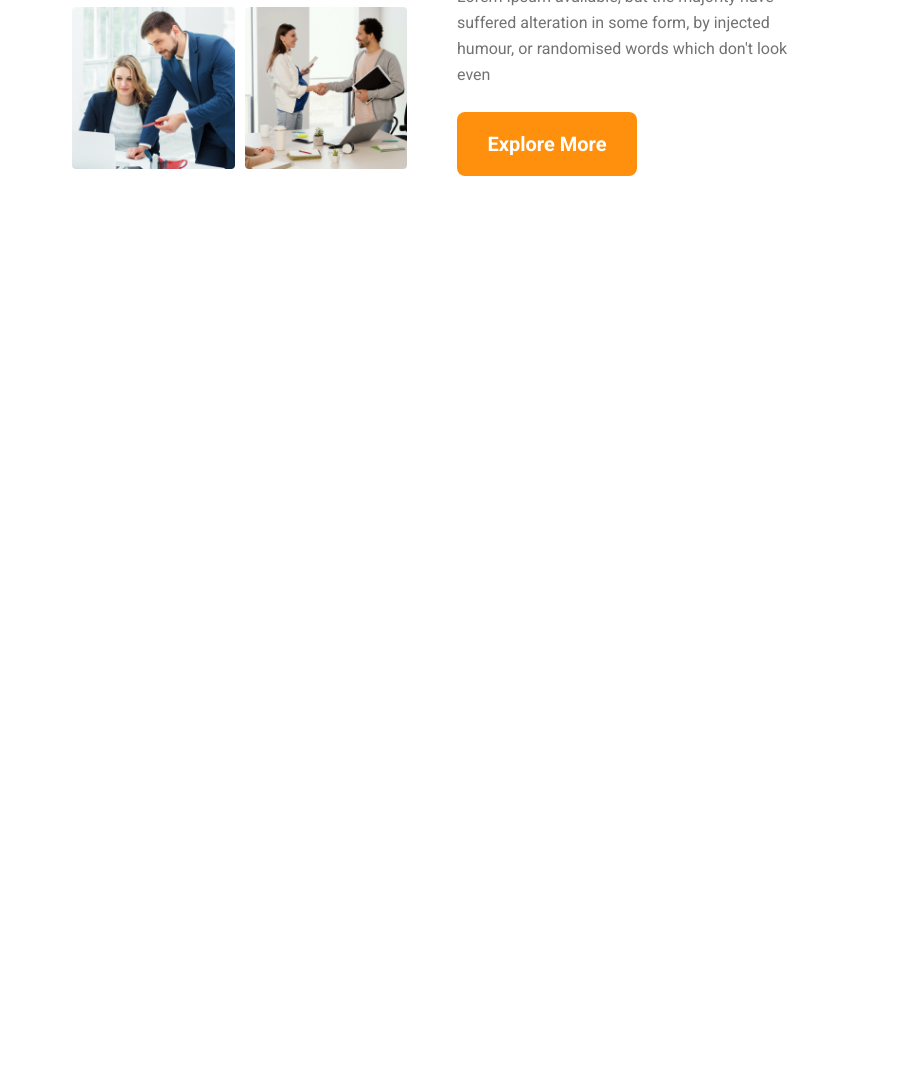
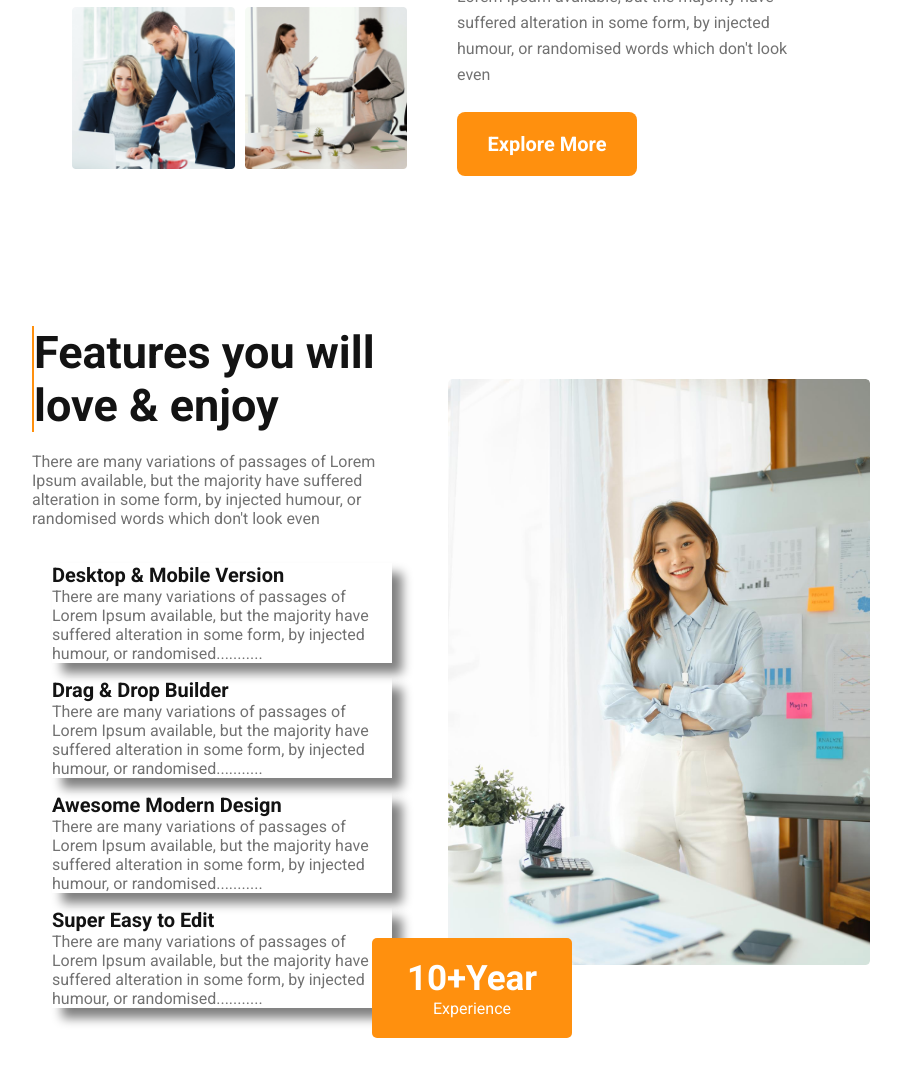
Before and after one commit to eduinfonet/responsive-architect-website, a plain HTML site: page index.html in a window 1280 px wide. Shown: the part 1150-2226 px from the top of the page, without its empty margins (208-1109 px from the left). Before the commit the page ends 1376 px from the top, so only its background shows below. Drawn offline with Linux system fonts and the light colour scheme.

Commit message:
love and enjoy section done

```diff
--- a/assets/css/style.css
+++ b/assets/css/style.css
@@ -129,6 +129,82 @@ nav > ul > li > a {
   font-weight: 700;
 }
 
+/* love and enjoy section */
+
+.enjoy {
+  max-width: 1920px;
+  padding: 0px 240px;
+  margin: 150px auto;
+  position: relative;
+}
+.enjoy-container {
+  display: flex;
+  align-items: center;
+  justify-content: space-between;
+  gap: 50px;
+}
+.enjoy-text {
+  width: 45%;
+  padding-right: 20;
+}
+
+.enjoy-title {
+  width: 468px;
+  color: #131313;
+  font-size: 45px;
+  font-weight: 700;
+  padding-right: 50px;
+  border-left: 2px solid #ff900e;
+}
+.enjoy-description {
+  color: #727272;
+  font-size: 16px;
+  font-weight: 400;
+  padding: 20px 0;
+}
+.enjoy-img {
+  width: 48%;
+}
+.enjoy-img img {
+  width: 110%;
+}
+.enjoy-elements {
+  margin-left: 20px;
+}
+.enjoy-shadow {
+  box-shadow: 10px 10px 10px gray;
+  margin: 15px 0;
+}
+.enjoy-shadow h3 {
+  color: #131313;
+  font-size: 20px;
+  font-weight: 600;
+}
+.enjoy-shadow p {
+  color: #727272;
+  font-size: 16px;
+  font-weight: 400;
+}
+
+.experience {
+  display: flex;
+  align-items: center;
+  justify-content: center;
+  flex-direction: column;
+  background-color: #ff900e;
+  width: 200px;
+  height: 100px;
+  border-radius: 5px;
+  color: #fff;
+  position: absolute;
+  right: 500px;
+  bottom: -15px;
+}
+.experience h1 {
+  color: #fff;
+  font-size: 35px;
+  font-weight: 700;
+}
 /* responsive style */
 /* mobile devices */
 @media screen and (max-width: 576px) {
--- a/index.html
+++ b/index.html
@@ -57,6 +57,60 @@
           </div>
         </div>
       </section>
+      <!-- love and enjoy section -->
+      <section class="enjoy">
+        <div class="enjoy-container">
+          <div class="enjoy-text">
+            <h1 class="enjoy-title">Features you will love & enjoy</h1>
+            <p class="enjoy-description">
+              There are many variations of passages of Lorem Ipsum available,
+              but the majority have suffered alteration in some form, by
+              injected humour, or randomised words which don't look even
+            </p>
+            <div class="enjoy-elements">
+              <div class="enjoy-shadow">
+                <h3>Desktop & Mobile Version</h3>
+                <p>
+                  There are many variations of passages of Lorem Ipsum
+                  available, but the majority have suffered alteration in some
+                  form, by injected humour, or randomised...........
+                </p>
+              </div>
+              <div class="enjoy-shadow">
+                <h3>Drag & Drop Builder</h3>
+                <p>
+                  There are many variations of passages of Lorem Ipsum
+                  available, but the majority have suffered alteration in some
+                  form, by injected humour, or randomised...........
+                </p>
+              </div>
+              <div class="enjoy-shadow">
+                <h3>Awesome Modern Design</h3>
+                <p>
+                  There are many variations of passages of Lorem Ipsum
+                  available, but the majority have suffered alteration in some
+                  form, by injected humour, or randomised...........
+                </p>
+              </div>
+              <div class="enjoy-shadow">
+                <h3>Super Easy to Edit</h3>
+                <p>
+                  There are many variations of passages of Lorem Ipsum
+                  available, but the majority have suffered alteration in some
+                  form, by injected humour, or randomised...........
+                </p>
+              </div>
+            </div>
+          </div>
+          <div class="enjoy-img">
+            <img src="assets/img/architect.png" alt="" />
+          </div>
+        </div>
+        <div class="experience">
+          <h1>10+Year</h1>
+          <p>Experience</p>
+        </div>
+      </section>
     </main>
     <footer></footer>
   </body>
```
